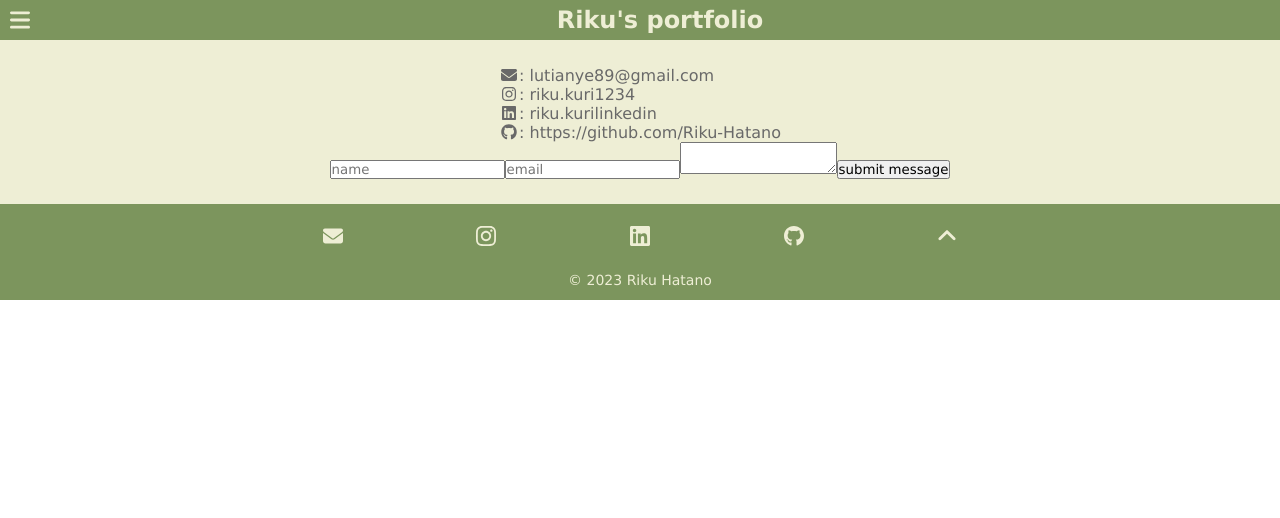
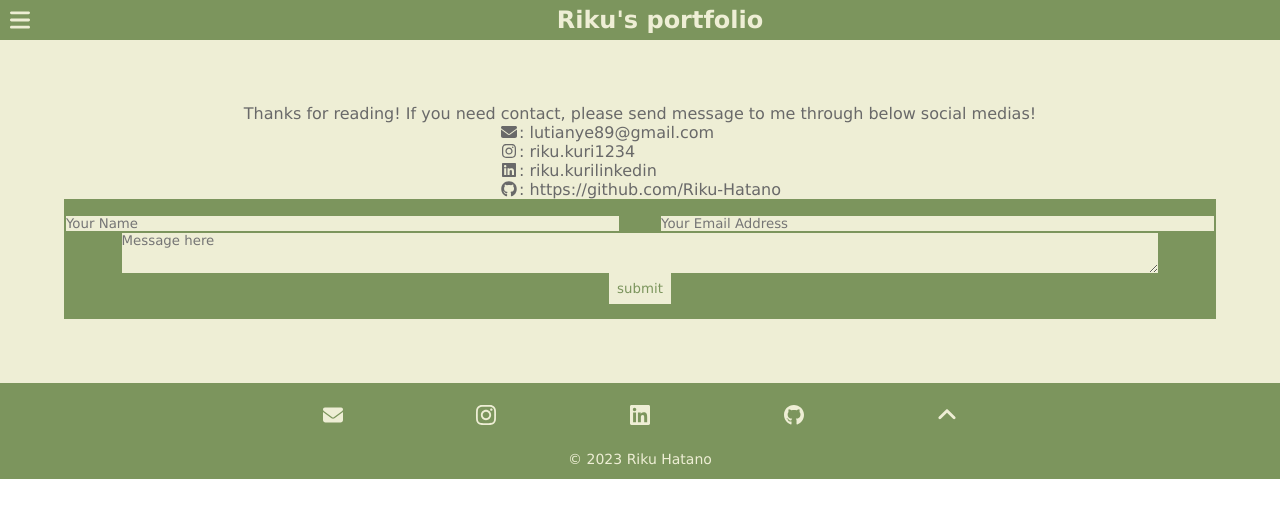
Before and after one commit to Riku-Hatano/portfolioVercel, a React (Create React App) app: page /contact in a window 1280 px wide. Shown: the top 518 px of the page. Built offline with nearby package versions, Linux system fonts and the light colour scheme.

Commit message:
contact: changed css

```diff
--- a/src/pages/Contact.tsx
+++ b/src/pages/Contact.tsx
@@ -37,6 +37,9 @@
     const submitMail = (e: any) => {
         e.preventDefault();
         const formData = new FormData(e.target);
+        e.target.name.value = "";
+        e.target.email.value = "";
+        e.target.message.value = "";
         axiosObj.post("/test", formData).then(
             (res) => {
                 console.log(res);
@@ -51,6 +54,9 @@
         <>
             <Header />
             <main className="contact">
+                <section>
+                    <p>Thanks for reading! If you need contact, please send message to me through below social medias!</p>
+                </section>
                 <section>
                     <ul>
                         <li>
@@ -77,10 +83,12 @@
                     <button type="submit">submit</button>
                 </form> */}
                 <form onSubmit={submitMail}>
-                    <input type="text" name="name" placeholder="name"/>
-                    <input type="email" name="email" placeholder="email"/>
-                    <textarea name="message"></textarea>
-                    <button type="submit">submit message</button>
+                    <article>
+                        <input type="text" name="name" placeholder="Your Name"/>
+                        <input type="email" name="email" placeholder="Your Email Address"/>
+                    </article>
+                    <textarea name="message" placeholder="Message here"></textarea>
+                    <button type="submit">submit</button>
                 </form>
             </main>
             <Footer />
--- a/src/scss/_normalize.scss
+++ b/src/scss/_normalize.scss
@@ -18,10 +18,6 @@
 p,
 li {
     color: dimgray;
-}
-
-main {
-    padding: 5%;
 }
 
 a {
@@ -49,7 +45,7 @@
 main {
     background-color: $defaultColorWhite;
     overflow: hidden;
-    padding: 2%;
+    padding: 5%;
 }
 
 footer {
--- a/src/scss/devices/contact/_GalaxyFold.scss
+++ b/src/scss/devices/contact/_GalaxyFold.scss
@@ -0,0 +1,43 @@
+.contact {
+    form {
+        @include flexColumn;
+        width: 100%;
+        height: 15vh;
+        background-color: $defaultColorBlack;
+
+        textarea, input {
+            border: 2px solid $defaultColorBlack;
+            background-color: $defaultColorWhite;
+        }
+
+        textarea {
+            width: 90%;
+            border: 0 none transparent;
+        }
+
+        button {
+            border: 0 none transparent;
+            padding: 1vh;
+            background-color: $defaultColorWhite;
+            color: $defaultColorBlack;
+        }
+
+        article {
+            @include flexRow;
+            justify-content: space-between;
+            width: 100%;
+
+            input {
+                width: 48%;
+            }
+        }
+    }
+
+    textarea {
+        width: 100%;
+    }
+
+    textarea {
+        height: 5vh;
+    }
+}
--- a/src/scss/style.css
+++ b/src/scss/style.css
@@ -19,9 +19,6 @@
 li {
   color: dimgray; }
 
-main {
-  padding: 5%; }
-
 a {
   text-decoration: none; }
 
@@ -42,7 +39,7 @@
 main {
   background-color: #eeeed5;
   overflow: hidden;
-  padding: 2%; }
+  padding: 5%; }
 
 footer {
   background-color: #7c955d; }
@@ -70,6 +67,38 @@
 @media (min-width: 280px) {
   .about {
     align-items: flex-start; }
+  .contact form {
+    display: flex;
+    flex-direction: column;
+    justify-content: center;
+    align-items: center;
+    width: 100%;
+    height: 15vh;
+    background-color: #7c955d; }
+    .contact form textarea, .contact form input {
+      border: 2px solid #7c955d;
+      background-color: #eeeed5; }
+    .contact form textarea {
+      width: 90%;
+      border: 0 none transparent; }
+    .contact form button {
+      border: 0 none transparent;
+      padding: 1vh;
+      background-color: #eeeed5;
+      color: #7c955d; }
+    .contact form article {
+      display: flex;
+      flex-direction: row;
+      justify-content: center;
+      align-items: center;
+      justify-content: space-between;
+      width: 100%; }
+      .contact form article input {
+        width: 48%; }
+  .contact textarea {
+    width: 100%; }
+  .contact textarea {
+    height: 5vh; }
   header {
     position: relative;
     height: 5vh;
@@ -95,7 +124,6 @@
     justify-content: right;
     position: fixed;
     width: 100%; }
-
     nav details,
     nav ul,
     nav li,
@@ -133,7 +161,6 @@
       padding-bottom: 1vh;
       padding-left: 5%;
       border-bottom: 1px solid #eeeed5; }
-
   .home .testContainer {
     width: 100%;
     animation-name: slidein;
@@ -141,7 +168,6 @@
     animation-timing-function: cubic-bezier(1, 1, 1, 1);
     animation-iteration-count: infinite;
     animation-direction: normal; }
-
     .home .testContainer .circle {
       display: flex;
       flex-direction: row;
```
Lines whose indentation alone changed are shown as unchanged.
